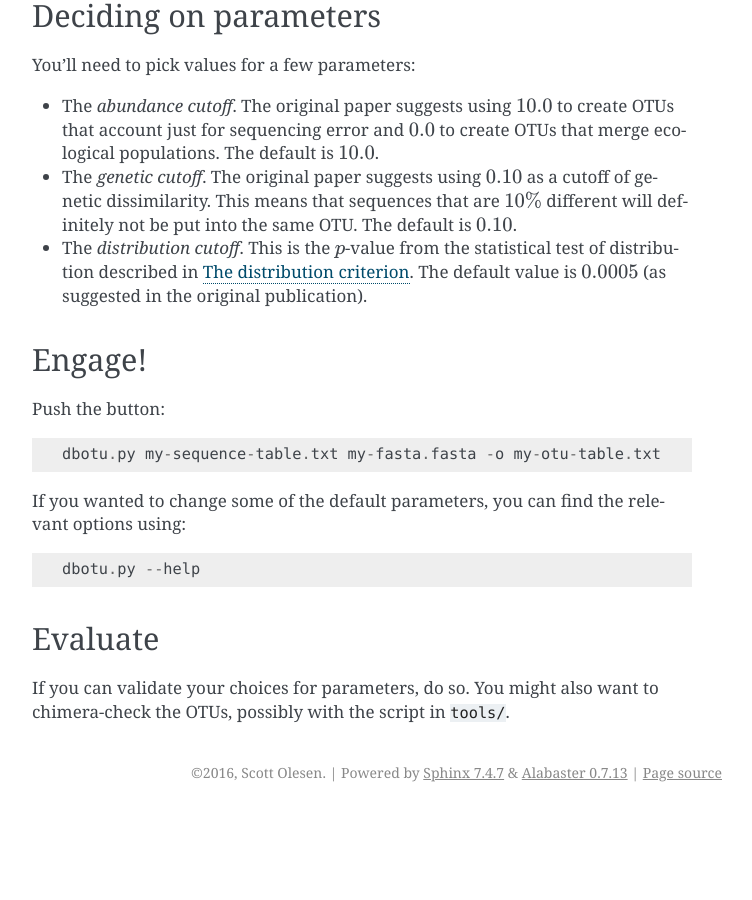
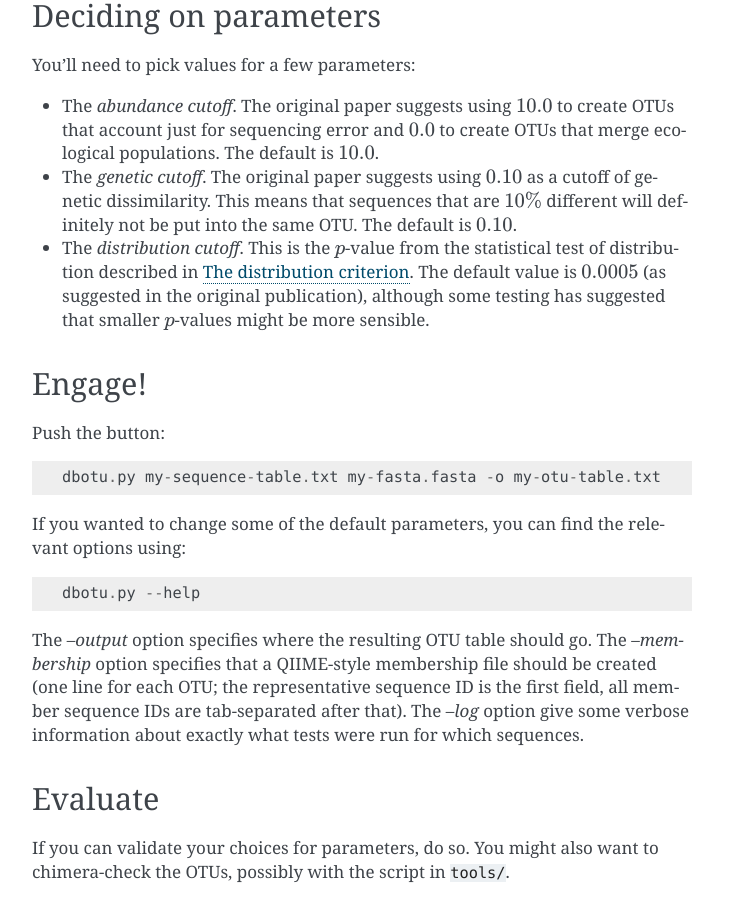
Before and after one commit to swo/dbotu3, a Sphinx documentation site: the page built from doc/source/getting-started.rst, in a window 1280 px wide and 900 px high, scrolled down 971 px. Shown: the whole window, without its empty margins (388-1140 px from the left). Built offline with Sphinx 7.4.7, drawn with Linux system fonts in a browser that asks for light colours; before the commit the page ends 1783 px from its top, so only the background shows below that.

Commit message:
improved docs

```diff
--- a/doc/source/development.rst
+++ b/doc/source/development.rst
@@ -15,3 +15,6 @@ Some basic rules:
 
 * Write unit tests.
 * Write docstrings.
+
+To get started, fork the repository. Work on it and let me know when it does
+something you like!
--- a/doc/source/getting-started.rst
+++ b/doc/source/getting-started.rst
@@ -52,7 +52,8 @@ You'll need to pick values for a few parameters:
   will definitely not be put into the same OTU. The default is :math:`0.10`.
 - The *distribution cutoff*. This is the :math:`p`-value from the statistical
   test of distribution described in :ref:`distribution_section`. The default
-  value is :math:`0.0005` (as suggested in the original publication).
+  value is :math:`0.0005` (as suggested in the original publication), although some
+  testing has suggested that smaller :math:`p`-values might be more sensible.
 
 Engage!
 =======
@@ -66,6 +67,13 @@ relevant options using::
 
     dbotu.py --help
 
+The `--output` option specifies where the resulting OTU table should go. The
+`--membership` option specifies that a QIIME-style membership file should be
+created (one line for each OTU; the representative sequence ID is the first
+field, all member sequence IDs are tab-separated after that). The `--log`
+option give some verbose information about exactly what tests were run for
+which sequences.
+
 Evaluate
 ========
 
```
Also changed, not shown: README.md (+8 -7 lines).
